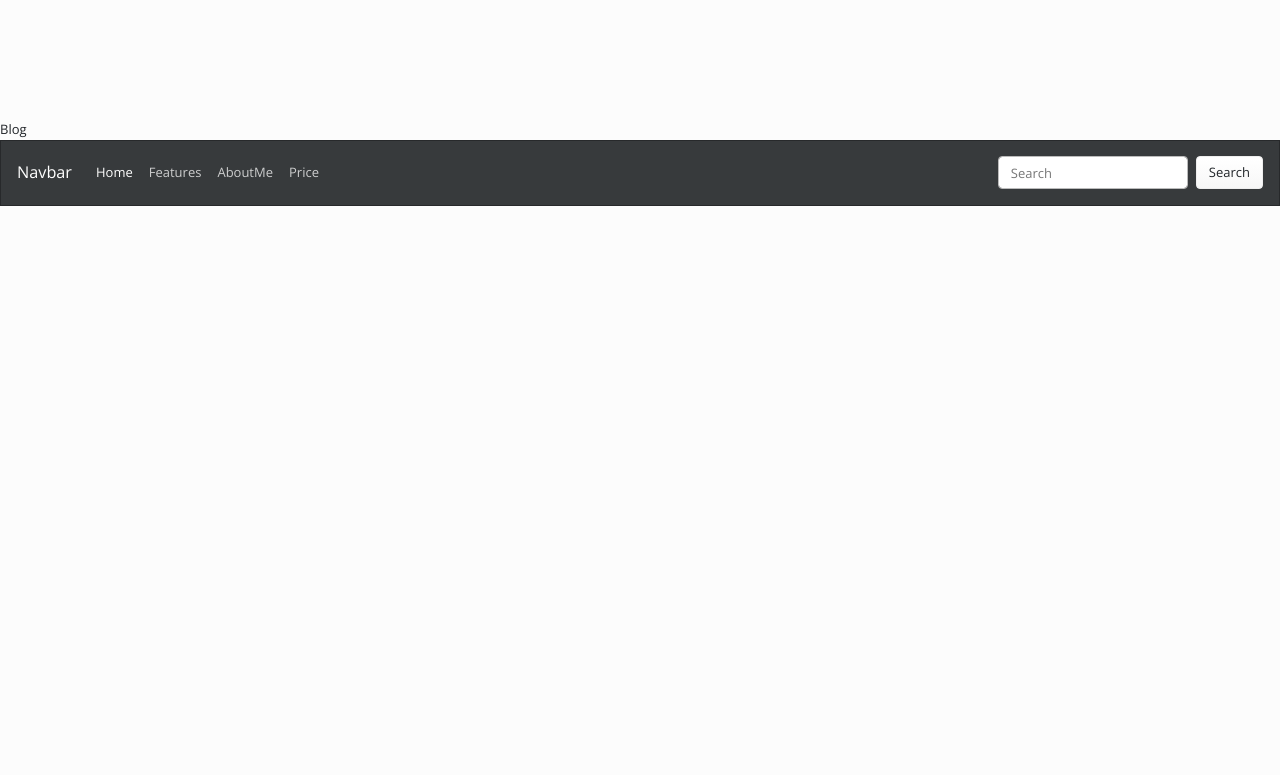
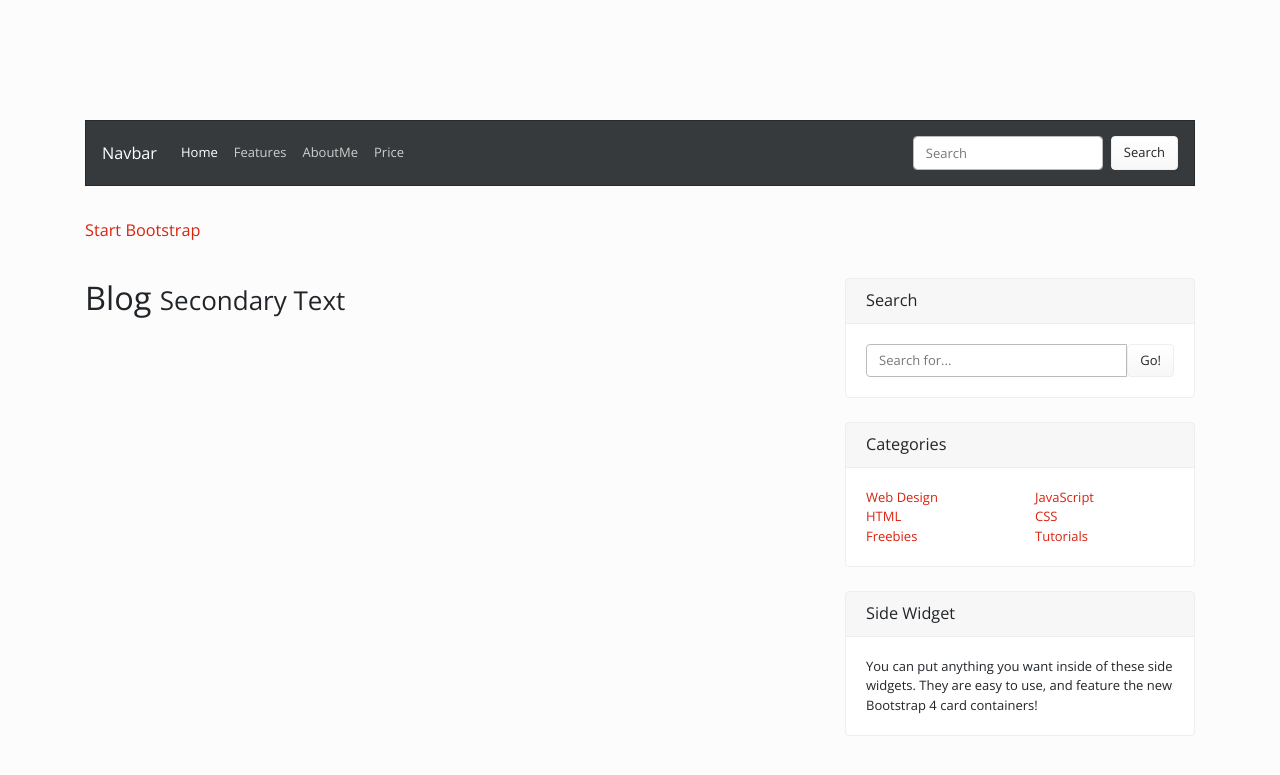
Before and after one commit to nosangho/Django_test, a Django app: template blog/templates/blog/post_list.html in a window 1280 px wide. Shown: the top 775 px of the page. Run offline with Django 3.2, Linux system fonts and the light colour scheme; the template is opened without the code that fills it, so the values that code supplies are empty; some libraries are stand-ins or nearby versions.

Commit message:
grid on postlist and

```diff
--- a/blog/templates/blog/post_list.html
+++ b/blog/templates/blog/post_list.html
@@ -2,13 +2,13 @@
 {% load static %}
 <head>
     <meta charset='UTF-8'
-    <title>Blog</title>
     <meta name="viewport" content="width=device-width, initial-scale=1">
     <meta http-equiv="X-UA-Compatible" content="IE=edge" />
     <link rel="stylesheet" href={% static 'blog/bootstrap/bootstrap.css' %} media="screen">
     <link rel="stylesheet" href={% static 'blog/_assets/css/custom.min.css'%}>
 </head>
 <body>
+    <div class="container">
         <nav class="navbar navbar-expand-lg navbar-dark bg-dark">
         <a class="navbar-brand" href="#">Navbar</a>
         <button class="navbar-toggler" type="button" data-toggle="collapse" data-target="#navbarColor02" aria-controls="navbarColor02" aria-expanded="false" aria-label="Toggle navigation">
@@ -37,14 +37,124 @@
         </div>
         </nav>
         <br>
+
+        <a class="navbar-brand" href="#">Start Bootstrap</a>
+            <button class="navbar-toggler" type="button" data-toggle="collapse" data-target="#navbarResponsive" aria-controls="navbarResponsive" aria-expanded="false" aria-label="Toggle navigation">
+                <span class="navbar-toggler-icon"></span>
+            </button>
+            <div class="collapse navbar-collapse" id="navbarResponsive">
+                <ul class="navbar-nav ml-auto">
+                <li class="nav-item active">
+                    <a class="nav-link" href="#">Home
+                    <span class="sr-only">(current)</span>
+                    </a>
+                </li>
+                <li class="nav-item">
+                    <a class="nav-link" href="#">About</a>
+                </li>
+                <li class="nav-item">
+                    <a class="nav-link" href="#">Services</a>
+                </li>
+                <li class="nav-item">
+                    <a class="nav-link" href="#">Contact</a>
+                </li>
+                </ul>
+            </div>
+            </div>
+        </nav>
+
+        <!-- Page Content -->
+        <div class="container">
+
+            <div class="row">
+
+            <!-- Blog Entries Column -->
+            <div class="col-md-8">
+
+                <h1 class="my-4">Blog
+                <small>Secondary Text</small>
+                </h1>
+
+                <!-- Blog Post -->
                 {% for p in object_list %}
-    <h3> {{p.title}} </h3>
-    <h4> {{p.author}} </h4>
-    <p> {{p.content}} <p>
+                <div class="card mb-4">
+                <img class="card-img-top" src="http://placehold.it/750x300" alt="Card image cap">
+                <div class="card-body">
+                    <h2 class="card-title">{{ p.title }}</h2>
+                    <p class="card-text">{{ p.content }}</p>
+                    <a href="#" class="btn btn-primary">Read More &rarr;</a>
+                </div>
+                <div class="card-footer text-muted">
+                    Posted on{{ p.created }} by {{ p.author }}
+                    <a href="#">Start Bootstrap</a>
+                </div>
+                </div>
+                {% endfor %}
+            </div>
 
-    <br>
-    {% endfor %}
+            <!-- Sidebar Widgets Column -->
+            <div class="col-md-4">
 
+                <!-- Search Widget -->
+                <div class="card my-4">
+                <h5 class="card-header">Search</h5>
+                <div class="card-body">
+                    <div class="input-group">
+                    <input type="text" class="form-control" placeholder="Search for...">
+                    <span class="input-group-btn">
+                        <button class="btn btn-secondary" type="button">Go!</button>
+                    </span>
+                    </div>
+                </div>
+                </div>
+
+                <!-- Categories Widget -->
+                <div class="card my-4">
+                <h5 class="card-header">Categories</h5>
+                <div class="card-body">
+                    <div class="row">
+                    <div class="col-lg-6">
+                        <ul class="list-unstyled mb-0">
+                        <li>
+                            <a href="#">Web Design</a>
+                        </li>
+                        <li>
+                            <a href="#">HTML</a>
+                        </li>
+                        <li>
+                            <a href="#">Freebies</a>
+                        </li>
+                        </ul>
+                    </div>
+                    <div class="col-lg-6">
+                        <ul class="list-unstyled mb-0">
+                        <li>
+                            <a href="#">JavaScript</a>
+                        </li>
+                        <li>
+                            <a href="#">CSS</a>
+                        </li>
+                        <li>
+                            <a href="#">Tutorials</a>
+                        </li>
+                        </ul>
+                    </div>
+                    </div>
+                </div>
+                </div>
+
+                <!-- Side Widget -->
+                <div class="card my-4">
+                <h5 class="card-header">Side Widget</h5>
+                <div class="card-body">
+                    You can put anything you want inside of these side widgets. They are easy to use, and feature the new Bootstrap 4 card containers!
+                </div>
+                </div>
+
+      </div>
+
+    </div>
+    </div>
     <script src={% static "blog/js/jquery.min.js" %}></script>
     <script src={% static "blog/js/popper.min.js" %}></script>
     <script src={% static "blog/bootstrap/bootstrap.min.js" %}></script>
```
Lines whose indentation alone changed are shown as unchanged.
